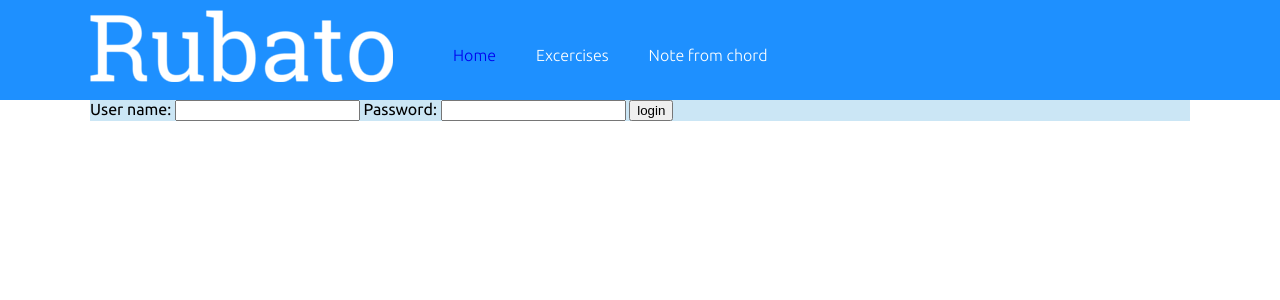
After one commit to conradg/rubato, a Django app: page /login/ in a window 1280 px wide. The commit adds this page. Shown: the top 300 px of the page. Run offline with Django 3.2, Linux system fonts and the light colour scheme; parts of the project's set-up code (start-up, migrations or seed data) failed here and were passed over; some libraries are stand-ins or nearby versions.

Commit message:
Implemented login (no log out though)
A few templates now extend the base template.

```diff
--- a/reinhardt/settings.py
+++ b/reinhardt/settings.py
@@ -76,7 +76,7 @@ USE_L10N = True
 
 USE_TZ = True
 
-TEMPLATE_DIRS = [os.path.join(BASE_DIR, 'html')]
+TEMPLATE_DIRS = [os.path.join(BASE_DIR, 'templates')]
 
 
 # Static files (CSS, JavaScript, Images)
@@ -86,4 +86,4 @@ STATIC_ROOT = ''
 
 STATIC_URL = '/static/'
 
-STATICFILES_DIRS = ( os.path.join('static'), )
+STATICFILES_DIRS = (os.path.join('static'), )
--- a/reinhardt/urls.py
+++ b/reinhardt/urls.py
@@ -1,6 +1,6 @@
 from django.conf.urls import patterns, include, url
 from django.contrib import admin
-from reinhardt.views import interval
+from reinhardt import views
 
 admin.autodiscover()
 
@@ -10,6 +10,8 @@ urlpatterns = patterns('',
     # url(r'^blog/', include('blog.urls')),
 
     url(r'^polls/', include('polls.urls')),
-    url(r'^interval/$', interval),
+    url(r'^index/$', views.index),
+    url(r'^interval/$', views.interval),
     url(r'^admin/', include(admin.site.urls)),
+    url(r'^login/$',  views.user_login)
 )
--- a/reinhardt/views.py
+++ b/reinhardt/views.py
@@ -1,10 +1,39 @@
 __author__ = 'Conrad'
 
 from django.template.loader import get_template
-from django.template import Context
+from django.template import Context, RequestContext
 from django.http import HttpResponse
+from django.contrib.auth import authenticate, login
+from django.shortcuts import redirect, render_to_response
+
 
 def interval(request):
-    t = get_template('interval.html')
-    html = t.render(Context({}))
+    context = RequestContext(request)
+    t = get_template('../templates/interval.html')
+    html = t.render(context)
     return HttpResponse(html)
+
+def user_login(request):
+    context = RequestContext(request)
+    if request.method == 'POST':
+        username = request.POST['username']
+        password = request.POST['password']
+        user = authenticate(username=username, password=password)
+        if user is not None:
+            if user.is_active:
+                login(request, user)
+                return redirect('/interval')
+            else:
+                return redirect('/login/account-disabled')
+                # Return a 'disabled account' error message
+        else:
+            return redirect('/login/invalid-login')
+            # Return an 'invalid login' error message.
+    else:
+        return render_to_response('../templates/registration/login.html', {}, context)
+
+def index(request):
+    context = RequestContext(request)
+    t = get_template('../templates/index.html')
+    html = t.render(context)
+    return HttpResponse(html)
--- a/static/css/main.css
+++ b/static/css/main.css
@@ -20,6 +20,7 @@ div{
     min-width: 900px;
     max-width: 1100px;
     margin: auto;
+    padding-top: 10px;
 
 }
 
@@ -46,7 +47,7 @@ a:visited{
 
 #name {
     float: left;
-    background-image:url("/static/assets/images/rubato-72px.png");
+
 }
 
 .main {
@@ -104,3 +105,7 @@ canvas{
     padding: 10px;
     padding-bottom: 0;
 }
+
+#user-name{
+    float: right;
+}
--- /dev/null
+++ b/templates/base.html
@@ -0,0 +1,36 @@
+<!DOCTYPE html>
+<html>
+<head>
+    <title>{% block title %}Rubato {% endblock %}</title>
+    <link href='http://fonts.googleapis.com/css?family=Ubuntu:300,400,500' rel='stylesheet' type='text/css'>
+    <script type="text/javascript" src="http://ajax.googleapis.com/ajax/libs/jquery/1.3/jquery.min.js"></script>
+    {% load static from staticfiles %}
+    {% block javascript %}{% endblock %}
+    <link rel="stylesheet" type="text/css" href="{% static "css/main.css" %}">
+
+</head>
+<body>
+<div class="sticky-header">
+    <div class="container">
+        <div id="name">
+            <a href="/index"><img src="/static/assets/images/rubato-72px.png" alt="logo"></a>
+        </div>
+        <nav class="header-nav">
+            <ul>
+                <li><a href="/index.html">Home</a></li>
+                <li>Excercises</li>
+                <li>Note from chord</li>
+            </ul>
+        </nav>
+        {% if user.is_authenticated %}
+        <a id = user-name href="/profile">{{ user.username }}</a>
+        {% endif %}
+    </div>
+</div>
+<div class="main">
+    {% block main %}
+    {% endblock %}
+</div>
+
+</body>
+</html>
--- /dev/null
+++ b/templates/registration/login.html
@@ -0,0 +1,21 @@
+{% extends "base.html" %}
+
+{% block title %}Login Rubato{% endblock %}
+{% block main %}
+
+  {% if form.errors %}
+    <p class="error">Sorry, that's not a valid username or password</p>
+  {% endif %}
+
+  <form action="" method="post">
+    {% csrf_token %}
+    <label for="username">User name:</label>
+    <input type="text" name="username" value="" id="username">
+    <label for="password">Password:</label>
+    <input type="password" name="password" value="" id="password">
+
+    <input type="submit" value="login" />
+    <input type="hidden" name="next" value="{{ next|escape }}" />
+  </form>
+
+{% endblock %}
--- a/html/rhythm.html
+++ b/templates/rhythm.html
@@ -4,7 +4,6 @@
     <title>Ear trainer</title>
     <link href='http://fonts.googleapis.com/css?family=Ubuntu:300,400,500' rel='stylesheet' type='text/css'>
     <link rel="stylesheet" type="text/css" href="../css/main.css">
-    <link href='http://fonts.googleapis.com/css?family=Gabriela|Playfair+Display+SC:400,700,400italic,700italic,900,900italic' rel='stylesheet' type='text/css'>
     <link href='http://fonts.googleapis.com/css?family=Roboto+Slab' rel='stylesheet' type='text/css'>
     <script src="//ajax.googleapis.com/ajax/libs/jquery/1.11.0/jquery.min.js"></script>
 </head>
```
Also changed, not shown: html/interval.html (deleted, +0 -42 lines), templates/interval.html (added, +26 -0 lines), db.sqlite3, templates/index.html (renamed from html/index.html).
